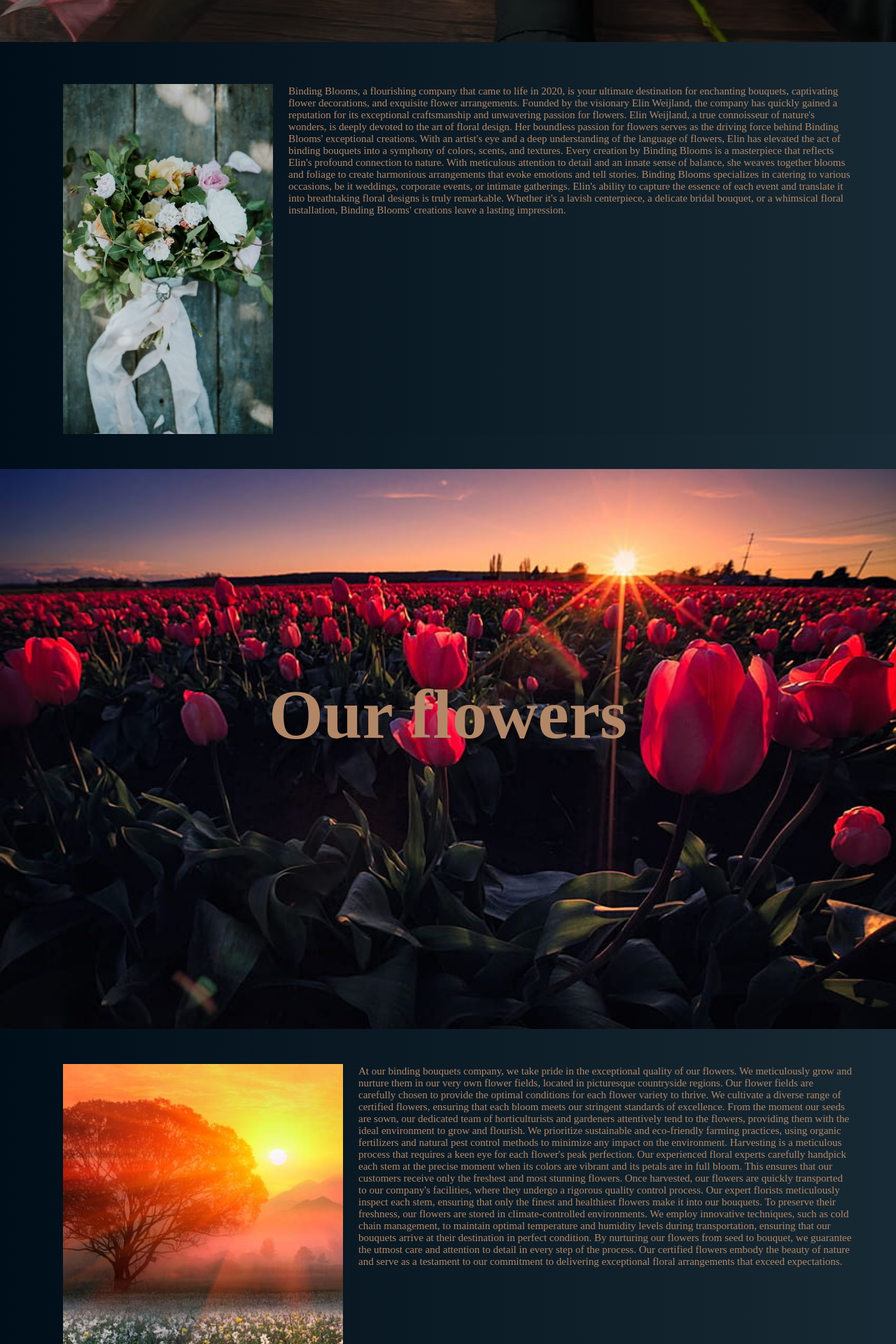
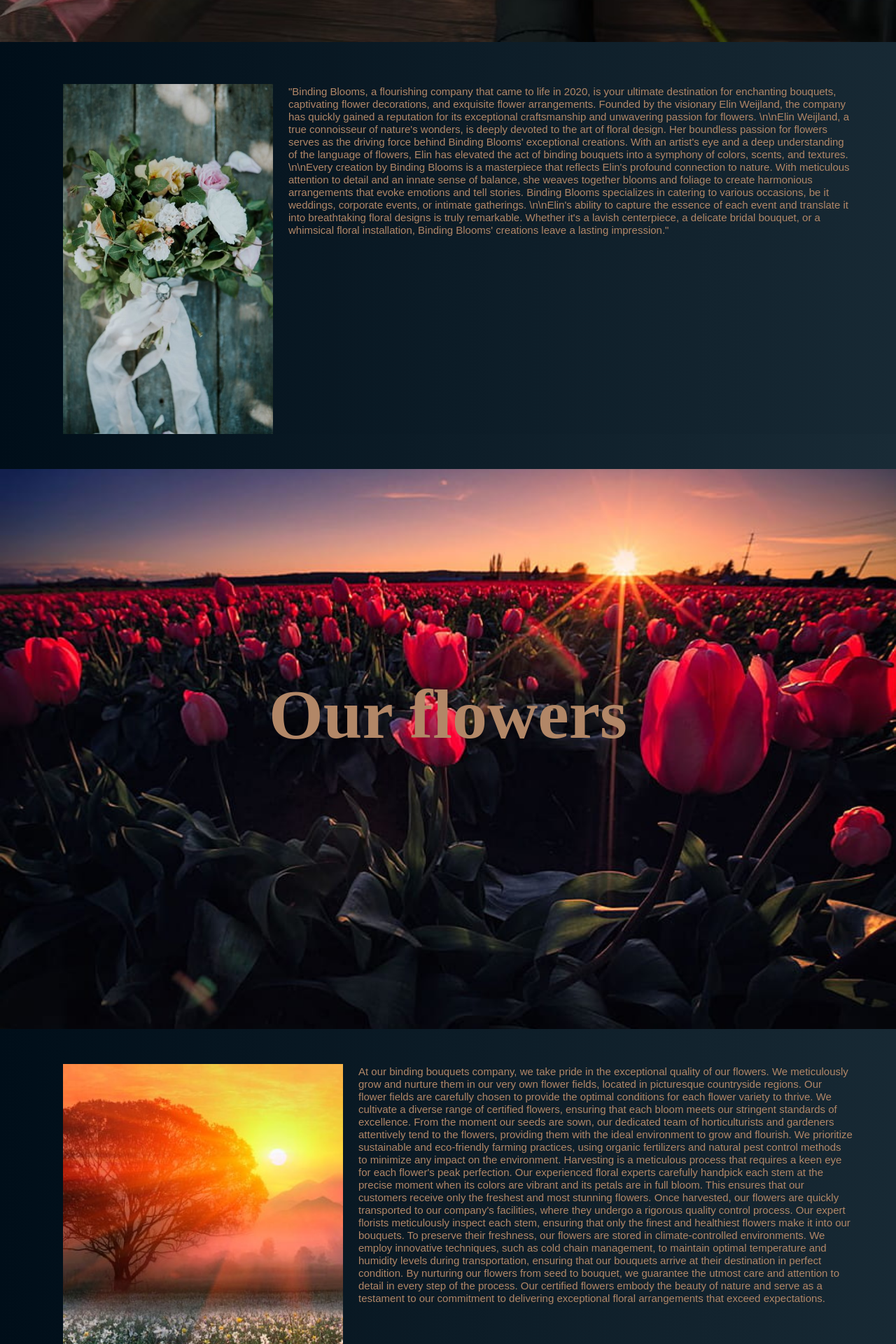
Before and after one commit to JennyWeij/BindingBlooms, a React (Vite) app: page / in a window 1280 px wide. Shown: the part 740-2660 px from the top of the page at 70% size. Built offline with nearby package versions, Linux system fonts and the light colour scheme.

Commit message:
ändrat fonten på brödtexten

```diff
--- a/src/App.css
+++ b/src/App.css
@@ -7,3 +7,7 @@
 body {
   font-family: 'Baskerville Old Face', serif;
 }
+
+span {
+  font-family: 'SourceSansRegular', sans-serif;
+}
--- a/src/fonts/font.css
+++ b/src/fonts/font.css
@@ -1,3 +1,6 @@
+
+@import url('./font.css');
+
 @font-face {
   font-family: "Baskerville";
   src: url('./fonts/BaskervilleOldFace.ttf') format("truetype")
--- a/src/pages/CoursesPage.tsx
+++ b/src/pages/CoursesPage.tsx
@@ -66,18 +66,20 @@ function CoursesPage() {
               fontFamily="SourceSansRegular"
               color="#B28767"
             >
-              Discover the art of floral design and learn how to create stunning
-              bouquets with our comprehensive course on bouquet binding. This
-              hands-on learning experience is designed for individuals
-              passionate about flowers and eager to acquire the skills needed to
-              craft captivating floral arrangements. In our course, you'll be
-              guided by experienced floral designers who will share their
-              expertise and techniques for selecting the finest blooms,
-              arranging them in harmonious compositions, and binding them into
-              exquisite bouquets. From classic arrangements to modern styles,
-              you'll explore a variety of design concepts and gain a deep
-              understanding of color schemes, textures, and the language of
-              flowers.
+              <span>
+                Discover the art of floral design and learn how to create
+                stunning bouquets with our comprehensive course on bouquet
+                binding. This hands-on learning experience is designed for
+                individuals passionate about flowers and eager to acquire the
+                skills needed to craft captivating floral arrangements. In our
+                course, you'll be guided by experienced floral designers who
+                will share their expertise and techniques for selecting the
+                finest blooms, arranging them in harmonious compositions, and
+                binding them into exquisite bouquets. From classic arrangements
+                to modern styles, you'll explore a variety of design concepts
+                and gain a deep understanding of color schemes, textures, and
+                the language of flowers.
+              </span>
             </Text>
             <Button
               position="absolute"
@@ -132,17 +134,19 @@ function CoursesPage() {
               fontFamily="SourceSansRegular"
               color="#B28767"
             >
-              Embark on a transformative journey into the world of flower
-              decorations with our immersive course, "Flower Decorations
-              Mastery." Led by renowned floral artists and industry experts,
-              this comprehensive program is designed to unleash your creativity
-              and equip you with the skills to craft stunning floral
-              arrangements that captivate and inspire. Throughout the course,
-              you'll explore various techniques and design principles, learning
-              how to harmoniously blend colors, textures, and shapes to create
-              breathtaking compositions. From elegant centerpieces to enchanting
-              floral installations, you'll discover the secrets behind
-              transforming any space into a visual masterpiece.
+              <span>
+                Embark on a transformative journey into the world of flower
+                decorations with our immersive course, "Flower Decorations
+                Mastery." Led by renowned floral artists and industry experts,
+                this comprehensive program is designed to unleash your
+                creativity and equip you with the skills to craft stunning
+                floral arrangements that captivate and inspire. Throughout the
+                course, you'll explore various techniques and design principles,
+                learning how to harmoniously blend colors, textures, and shapes
+                to create breathtaking compositions. From elegant centerpieces
+                to enchanting floral installations, you'll discover the secrets
+                behind transforming any space into a visual masterpiece.
+              </span>
             </Text>
             <Button
               position="absolute"
@@ -193,21 +197,23 @@ function CoursesPage() {
               fontFamily="SourceSansRegular"
               color="#B28767"
             >
-              Step into the enchanting world of flower arrangements with our
-              transformative course. Designed for budding floral enthusiasts and
-              aspiring designers alike, this course will empower you with the
-              skills and knowledge to create stunning floral compositions that
-              reflect your unique style and vision. Led by experienced floral
-              artists, you'll embark on a creative journey where you'll discover
-              the principles of floral design and unlock the secrets behind
-              captivating arrangements. From classic bouquets to modern
-              sculptural designs, you'll explore a wide range of techniques and
-              styles, allowing your creativity to flourish. Through hands-on
-              demonstrations and practical exercises, you'll learn the art of
-              selecting the perfect blooms, understanding their characteristics,
-              and creating harmonious color palettes. Gain insights into the
-              various forms and textures of foliage, and how to incorporate them
-              to enhance your arrangements.
+              <span>
+                Step into the enchanting world of flower arrangements with our
+                transformative course. Designed for budding floral enthusiasts
+                and aspiring designers alike, this course will empower you with
+                the skills and knowledge to create stunning floral compositions
+                that reflect your unique style and vision. Led by experienced
+                floral artists, you'll embark on a creative journey where you'll
+                discover the principles of floral design and unlock the secrets
+                behind captivating arrangements. From classic bouquets to modern
+                sculptural designs, you'll explore a wide range of techniques
+                and styles, allowing your creativity to flourish. Through
+                hands-on demonstrations and practical exercises, you'll learn
+                the art of selecting the perfect blooms, understanding their
+                characteristics, and creating harmonious color palettes. Gain
+                insights into the various forms and textures of foliage, and how
+                to incorporate them to enhance your arrangements.
+              </span>
             </Text>
             <Button
               position="absolute"
--- a/src/pages/FlowersPage.tsx
+++ b/src/pages/FlowersPage.tsx
@@ -54,38 +54,41 @@ function FlowersPage() {
               fontFamily="SourceSansRegular"
               color="#B28767"
             >
-              At our binding bouquets company, we take pride in the exceptional
-              quality of our flowers. We meticulously grow and nurture them in
-              our very own flower fields, located in picturesque countryside
-              regions. Our flower fields are carefully chosen to provide the
-              optimal conditions for each flower variety to thrive. We cultivate
-              a diverse range of certified flowers, ensuring that each bloom
-              meets our stringent standards of excellence. From the moment our
-              seeds are sown, our dedicated team of horticulturists and
-              gardeners attentively tend to the flowers, providing them with the
-              ideal environment to grow and flourish. We prioritize sustainable
-              and eco-friendly farming practices, using organic fertilizers and
-              natural pest control methods to minimize any impact on the
-              environment. Harvesting is a meticulous process that requires a
-              keen eye for each flower's peak perfection. Our experienced floral
-              experts carefully handpick each stem at the precise moment when
-              its colors are vibrant and its petals are in full bloom. This
-              ensures that our customers receive only the freshest and most
-              stunning flowers. Once harvested, our flowers are quickly
-              transported to our company's facilities, where they undergo a
-              rigorous quality control process. Our expert florists meticulously
-              inspect each stem, ensuring that only the finest and healthiest
-              flowers make it into our bouquets. To preserve their freshness,
-              our flowers are stored in climate-controlled environments. We
-              employ innovative techniques, such as cold chain management, to
-              maintain optimal temperature and humidity levels during
-              transportation, ensuring that our bouquets arrive at their
-              destination in perfect condition. By nurturing our flowers from
-              seed to bouquet, we guarantee the utmost care and attention to
-              detail in every step of the process. Our certified flowers embody
-              the beauty of nature and serve as a testament to our commitment to
-              delivering exceptional floral arrangements that exceed
-              expectations.
+              <span>
+                At our binding bouquets company, we take pride in the
+                exceptional quality of our flowers. We meticulously grow and
+                nurture them in our very own flower fields, located in
+                picturesque countryside regions. Our flower fields are carefully
+                chosen to provide the optimal conditions for each flower variety
+                to thrive. We cultivate a diverse range of certified flowers,
+                ensuring that each bloom meets our stringent standards of
+                excellence. From the moment our seeds are sown, our dedicated
+                team of horticulturists and gardeners attentively tend to the
+                flowers, providing them with the ideal environment to grow and
+                flourish. We prioritize sustainable and eco-friendly farming
+                practices, using organic fertilizers and natural pest control
+                methods to minimize any impact on the environment. Harvesting is
+                a meticulous process that requires a keen eye for each flower's
+                peak perfection. Our experienced floral experts carefully
+                handpick each stem at the precise moment when its colors are
+                vibrant and its petals are in full bloom. This ensures that our
+                customers receive only the freshest and most stunning flowers.
+                Once harvested, our flowers are quickly transported to our
+                company's facilities, where they undergo a rigorous quality
+                control process. Our expert florists meticulously inspect each
+                stem, ensuring that only the finest and healthiest flowers make
+                it into our bouquets. To preserve their freshness, our flowers
+                are stored in climate-controlled environments. We employ
+                innovative techniques, such as cold chain management, to
+                maintain optimal temperature and humidity levels during
+                transportation, ensuring that our bouquets arrive at their
+                destination in perfect condition. By nurturing our flowers from
+                seed to bouquet, we guarantee the utmost care and attention to
+                detail in every step of the process. Our certified flowers
+                embody the beauty of nature and serve as a testament to our
+                commitment to delivering exceptional floral arrangements that
+                exceed expectations.
+              </span>
             </Text>
           </Box>
         </Flex>
--- a/src/pages/StartPage.tsx
+++ b/src/pages/StartPage.tsx
@@ -46,9 +46,31 @@ function StartPage() {
             fontFamily="SourceSansRegular"
             color="#B28767"
           >
-            {
-              "Binding Blooms, a flourishing company that came to life in 2020, is your ultimate destination for enchanting bouquets, captivating flower decorations, and exquisite flower arrangements. Founded by the visionary Elin Weijland, the company has quickly gained a reputation for its exceptional craftsmanship and unwavering passion for flowers. \n\nElin Weijland, a true connoisseur of nature's wonders, is deeply devoted to the art of floral design. Her boundless passion for flowers serves as the driving force behind Binding Blooms' exceptional creations. With an artist's eye and a deep understanding of the language of flowers, Elin has elevated the act of binding bouquets into a symphony of colors, scents, and textures. \n\nEvery creation by Binding Blooms is a masterpiece that reflects Elin's profound connection to nature. With meticulous attention to detail and an innate sense of balance, she weaves together blooms and foliage to create harmonious arrangements that evoke emotions and tell stories. Binding Blooms specializes in catering to various occasions, be it weddings, corporate events, or intimate gatherings. \n\nElin's ability to capture the essence of each event and translate it into breathtaking floral designs is truly remarkable. Whether it's a lavish centerpiece, a delicate bridal bouquet, or a whimsical floral installation, Binding Blooms' creations leave a lasting impression."
-            }
+            <span>
+              "Binding Blooms, a flourishing company that came to life in 2020,
+              is your ultimate destination for enchanting bouquets, captivating
+              flower decorations, and exquisite flower arrangements. Founded by
+              the visionary Elin Weijland, the company has quickly gained a
+              reputation for its exceptional craftsmanship and unwavering
+              passion for flowers. \n\nElin Weijland, a true connoisseur of
+              nature's wonders, is deeply devoted to the art of floral design.
+              Her boundless passion for flowers serves as the driving force
+              behind Binding Blooms' exceptional creations. With an artist's eye
+              and a deep understanding of the language of flowers, Elin has
+              elevated the act of binding bouquets into a symphony of colors,
+              scents, and textures. \n\nEvery creation by Binding Blooms is a
+              masterpiece that reflects Elin's profound connection to nature.
+              With meticulous attention to detail and an innate sense of
+              balance, she weaves together blooms and foliage to create
+              harmonious arrangements that evoke emotions and tell stories.
+              Binding Blooms specializes in catering to various occasions, be it
+              weddings, corporate events, or intimate gatherings. \n\nElin's
+              ability to capture the essence of each event and translate it into
+              breathtaking floral designs is truly remarkable. Whether it's a
+              lavish centerpiece, a delicate bridal bouquet, or a whimsical
+              floral installation, Binding Blooms' creations leave a lasting
+              impression."
+            </span>
           </Text>
         </Box>
       </Flex>
```
Also changed, not shown: src/pages/AboutPage.tsx (+18 -16 lines).
